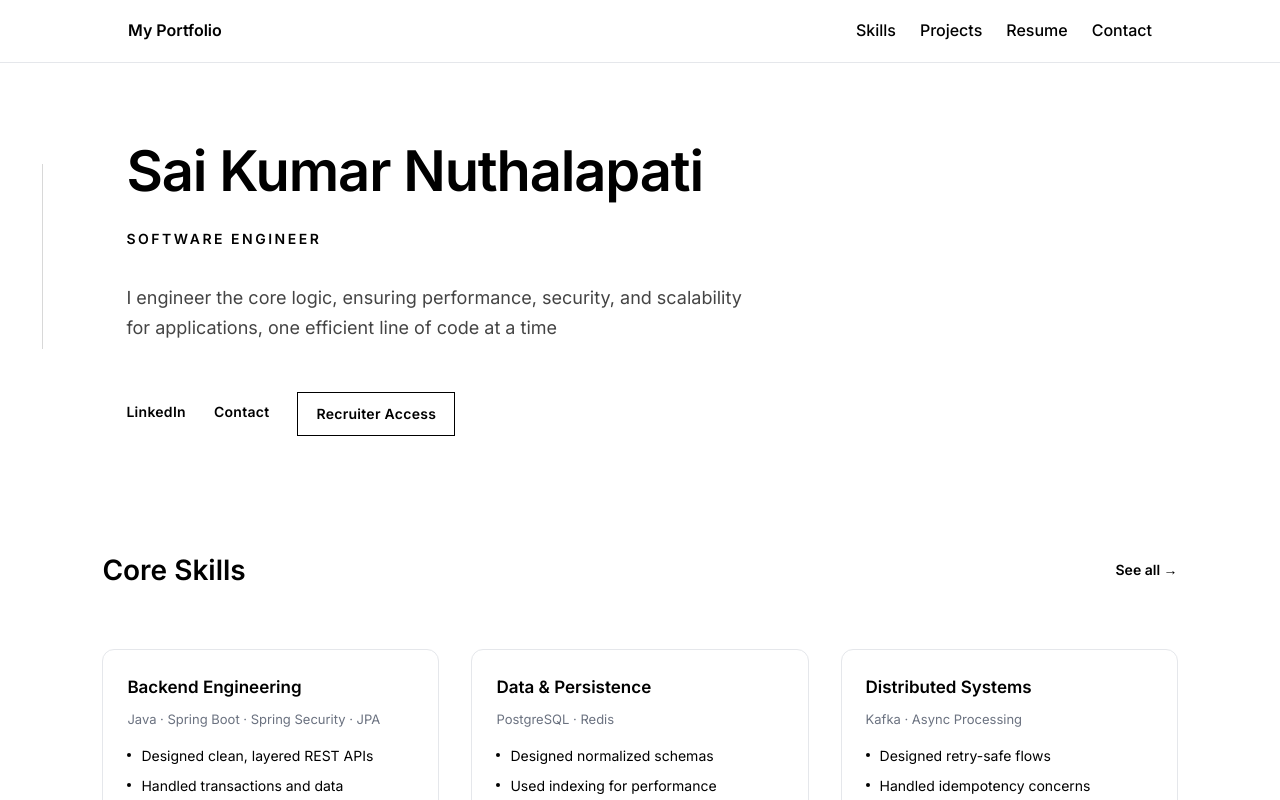
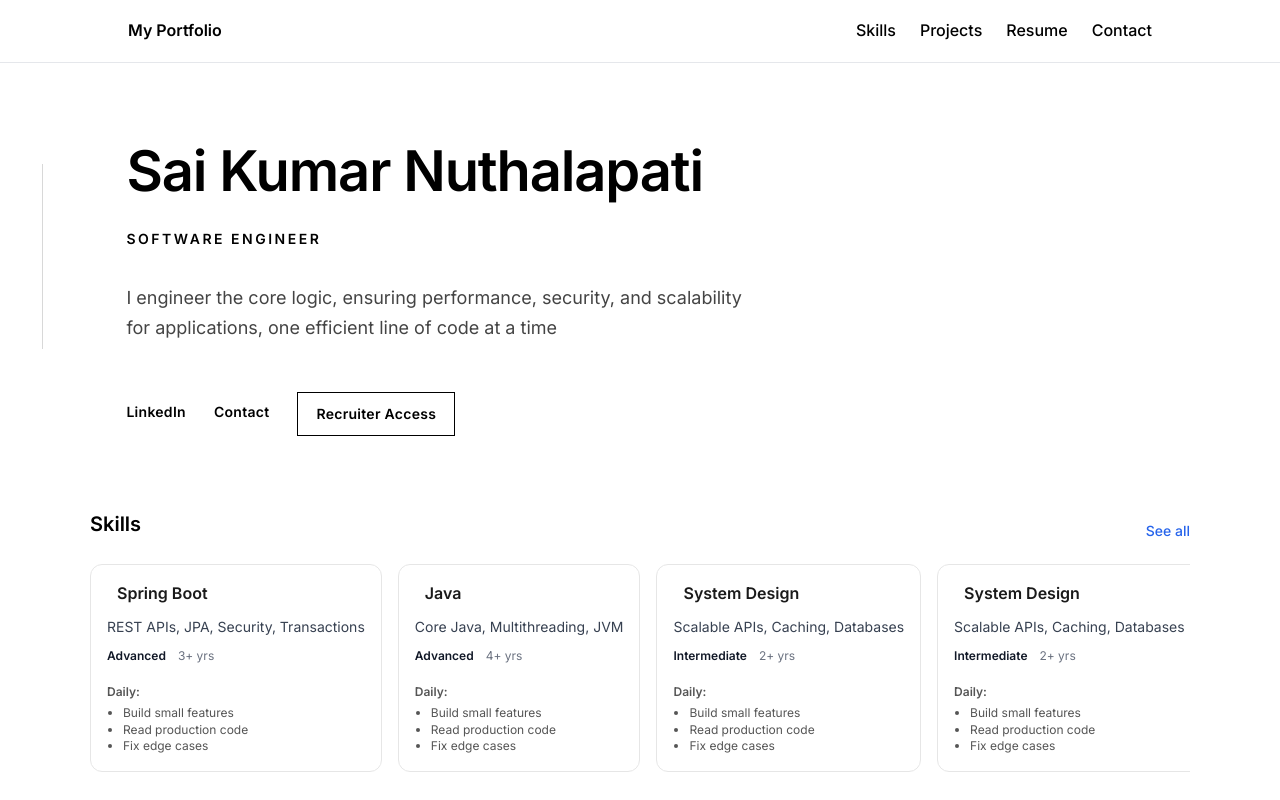
Before and after one commit to sai3kumar/sai-portfolio, a React (Vite) app: page / in a window 1280 px wide. Shown: the top 800 px of the page. Built offline with nearby package versions, Linux system fonts and the light colour scheme.

Commit message:
enhanced skills section

```diff
--- a/src/components/Skills.jsx
+++ b/src/components/Skills.jsx
@@ -1,54 +1,53 @@
+import React from "react";
+
 export default function Skills() {
   return (
-        <section className="skills-section" id="skills">
-            <div className="page-container">
+    <section className="skills-section">
+        <div class="page-container">
       <div className="skills-header">
-                    <h2 className="skills-title">Core Skills</h2>
-                    <a href="#all-skills" className="skills-see-all">
-                        See all →
-                    </a>
+        <h2 className="skills-title">Skills</h2>
+        <button className="skills-see-all">See all</button>
     </div>
 
 
-                <div className="skills-grid">
+      <div className="skills-track">
         <SkillCard
-                        title="Backend Engineering"
-                        tools="Java · Spring Boot · Spring Security · JPA"
-                        points={[
-                            "Designed clean, layered REST APIs",
-                            "Handled transactions and data consistency",
-                            "Focused on maintainability and clarity"
-                        ]}
-                        links={[
-                            { label: "Read more", href: "#" },
-                            { label: "Projects", href: "#projects" }
-                        ]}
+          title="Spring Boot"
+          description="REST APIs, JPA, Security, Transactions"
+          level="Advanced"
+          experience="3+ yrs"
         />
 
         <SkillCard
-                        title="Data & Persistence"
-                        tools="PostgreSQL · Redis"
-                        points={[
-                            "Designed normalized schemas",
-                            "Used indexing for performance",
-                            "Worked with transactional boundaries"
-                        ]}
-                        links={[
-                            { label: "Read more", href: "#" }
-                        ]}
+          title="Java"
+          description="Core Java, Multithreading, JVM"
+          level="Advanced"
+          experience="4+ yrs"
         />
 
         <SkillCard
-                        title="Distributed Systems"
-                        tools="Kafka · Async Processing"
-                        points={[
-                            "Designed retry-safe flows",
-                            "Handled idempotency concerns",
-                            "Reasoned about failure scenarios"
-                        ]}
-                        links={[
-                            { label: "Read more", href: "#" }
-                        ]}
+          title="System Design"
+          description="Scalable APIs, Caching, Databases"
+          level="Intermediate"
+          experience="2+ yrs"
+        />
+        <SkillCard
+          title="System Design"
+          description="Scalable APIs, Caching, Databases"
+          level="Intermediate"
+          experience="2+ yrs"
+        />
+        <SkillCard
+          title="System Design"
+          description="Scalable APIs, Caching, Databases"
+          level="Intermediate"
+          experience="2+ yrs"
+        />
+        <SkillCard
+          title="System Design"
+          description="Scalable APIs, Caching, Databases"
+          level="Intermediate"
+          experience="2+ yrs"
         />
       </div>
       </div>
@@ -56,26 +55,33 @@ export default function Skills() {
   );
 }
 
-function SkillCard({ title, tools, points, links }) {
+export function SkillCard({ title, description, level, experience }) {
   return (
-        <div className="skill-card">
-            <h3 className="skill-card-title">{title}</h3>
+    <article className="skill-card">
+      <div className="skill-card__header">
+        <span className="skill-card__icon">
+          {/* icon goes here */}
+        </span>
 
-            <p className="skill-tools">{tools}</p>
+        <h3 className="skill-card__title">{title}</h3>
+      </div>
 
-            <ul className="skill-points">
-                {points.map((p, i) => (
-                    <li key={i}>{p}</li>
-                ))}
+      <p className="skill-card__desc">{description}</p>
+
+      <div className="skill-card__meta">
+        <span className="skill-card__level">{level}</span>
+        <span className="skill-card__experience">{experience}</span>
+
+      </div>
+
+      <div className="skill-card__practice">
+        <span>Daily:</span>
+            <ul>
+            <li>Build small features</li>
+            <li>Read production code</li>
+            <li>Fix edge cases</li>
             </ul>
-
-            <div className="skill-links">
-                {links.map((l, i) => (
-                    <a key={i} href={l.href}>
-                        {l.label}
-                    </a>
-                ))}
         </div>
-        </div>
+    </article>
   );
 }
--- a/src/index.css
+++ b/src/index.css
@@ -8,6 +8,11 @@
     padding-left: clamp(24px, 8vw, 20px);
     padding-right: clamp(24px, 8vw, 20px);
 }
+html,
+body {
+  overflow-x: hidden;
+}
+
 
 :root {
     --black: #000000;
@@ -113,25 +118,7 @@ nav {
         color: var(--white);
     }
 
-/* ---------- SKILLS ---------- */
-.skills-grid {
-    display: grid;
-    grid-template-columns: repeat(auto-fit, minmax(220px, 1fr));
-    gap: 20px;
-}
 
-.skill-card {
-    border: 1px solid var(--border);
-    padding: 22px;
-    border-radius: 8px;
-    background: var(--card-bg);
-    transition: transform 0.2s ease, box-shadow 0.2s ease;
-}
-
-    .skill-card:hover {
-        transform: translateY(-4px);
-        box-shadow: 0 8px 24px rgba(0,0,0,0.08);
-    }
 
 /* ---------- PROJECTS ---------- */
 .projects-grid {
@@ -445,187 +432,226 @@ html, body, #root {
         display: none; /* hide decorative line on mobile */
     }
 }
-
-
-.skills-section {
-    padding-top: var(--section-padding-top);
-    padding-bottom: var(--section-padding-bottom);
-    padding-left: var(--content-padding);
-    padding-right: var(--content-padding);
-    background: #fff;
+/* ================================
+   GLOBAL SAFETY (prevents page scroll)
+================================ */
+/* =====================================================
+   GLOBAL SAFETY
+   Prevent accidental horizontal page scroll
+===================================================== */
+html,
+body {
+  max-width: 100%;
+  overflow-x: hidden;
 }
 
-.skills-inner {
-    max-width: 1100px;
-    margin: 0 auto;
+/* =====================================================
+   SKILLS SECTION (BOUNDARY)
+   Owns spacing relative to rest of the page
+===================================================== */
+.skills-section {
+  width: 100%;
+  padding: 24px 0;
+  box-sizing: border-box;
+}
+
+.skills-title {
+  margin: 0 0 12px 0;
+  font-size: 20px;
+  font-weight: 600;
+}
+
+/* =====================================================
+   SKILLS TRACK (LAYOUT + SCROLL)
+   Owns horizontal behavior & card-to-card spacing
+===================================================== */
+.skills-track {
+  display: flex;
+  flex-direction: row;
+  gap: 16px;                 /* card-to-card spacing */
+
+  overflow-x: auto;
+  overflow-y: hidden;
+
+  max-width: 100%;
+  padding-bottom: 8px;       /* space for scrollbar */
+
+  scroll-behavior: smooth;
+  -webkit-overflow-scrolling: touch;
+}
+
+/* Hide scrollbar (UX polish, still scrollable) */
+.skills-track::-webkit-scrollbar {
+  display: none;
+}
+.skills-track {
+  scrollbar-width: none;
+}
+
+/* =====================================================
+   SKILL CARD (CONTENT CONTAINER)
+   Owns ONLY internal layout & spacing
+===================================================== */
+.skill-card {
+  flex-shrink: 0;            /* CRITICAL: prevents collapse */
+
+  padding: 16px;
+  border-radius: 12px;
+
+  background: #111;
+  color: #fff;
+
+  box-sizing: border-box;
+
+  display: flex;
+  flex-direction: column;
+  gap: 10px;                 /* content-to-content spacing */
+}
+
+/* =====================================================
+   CARD INTERNAL STRUCTURE
+===================================================== */
+.skill-card__header {
+  display: flex;
+  align-items: center;
+  gap: 10px;
+}
+
+.skill-card__icon {
+  display: flex;
+  align-items: center;
+  justify-content: center;
+}
+
+.skill-card__title {
+  margin: 0;
+  font-size: 16px;
+  font-weight: 600;
+}
+
+.skill-card__desc {
+  margin: 0;
+  font-size: 14px;
+  line-height: 1.4;
+  color: #cfcfcf;
+}
+
+.skill-card__meta {
+  display: flex;
+  gap: 12px;
+  font-size: 12px;
+  color: #9a9a9a;
+}
+
+/* =====================================================
+   OPTIONAL DESKTOP POLISH (SAFE)
+===================================================== */
+@media (hover: hover) {
+  .skill-card:hover {
+    transform: translateY(-2px);
+    transition: transform 0.2s ease;
+  }
+}
+/* Card base for white theme */
+.skill-card {
+  background: #ffffff;
+  color: #1a1a1a;
+  border: 1px solid #e6e6e6;
+}
+
+/* Practice section */
+.skill-card__practice {
+  margin-top: 6px;
+  font-size: 12px;
+  color: #555;
+}
+
+.skill-card__practice span {
+  font-weight: 600;
+  display: block;
+  margin-bottom: 4px;
+}
+
+.skill-card__practice ul {
+  margin: 0;
+  padding-left: 16px;
+}
+
+.skill-card__practice li {
+  line-height: 1.4;
+}
+.skills-track {
+  margin-left: 0;
+  margin-right: 0;
+}
+/* Header row */
+.skills-header {
+  display: flex;
+  align-items: center;
+  justify-content: space-between;
+  margin-bottom: 12px;
+}
+
+/* See all button */
+.skills-see-all {
+  background: none;
+  border: none;
+  padding: 0;
+
+  font-size: 14px;
+  font-weight: 500;
+  color: #2563eb; /* calm blue */
+
+  cursor: pointer;
+}
+
+.skills-see-all:hover {
+  text-decoration: underline;
+}
+.skill-card__level {
+  font-weight: 600;
+  color: #111827; /* almost-black */
+}
+
+.skill-card__experience {
+  color: #6b7280;
+}
+
+.skill-card__meta {
+  font-size: 12px;
+  color: #6b7280; /* slate-500 */
+  opacity: 1;     /* important */
+}
+
+.skill-card__desc {
+  color: #374151; /* slate-700 */
+}
+@media (max-width: 768px) {
+  .skills-section {
+    padding-left: 8%;
+    padding-right: 8%;
+  }
+
+  /* Override container padding on mobile */
+  .skills-section .page-container {
+    padding-left: 0;
+    padding-right: 0;
+  }
+
+  .skills-header {
+    align-items: flex-start;
+  }
+
+  .skills-track {
+    gap: 12px;
+  }
+
+  .skill-card {
+    padding: 14px;
+  }
 }
 
 
-.skills-grid {
-    display: grid;
-    grid-template-columns: repeat(auto-fit, minmax(300px, 1fr));
-    gap: 32px;
-}
-
-/* CARD */
-
-.skill-card {
-    border: 1px solid #e5e7eb;
-    padding: 24px; /* was 32px */
-    border-radius: 12px; /* was 14px */
-    background: #fff;
-    transition: transform 0.25s ease, box-shadow 0.25s ease;
-    margin-bottom: 0;
-}
-
-
-    .skill-card:hover {
-        transform: translateY(-6px);
-        box-shadow: 0 18px 40px rgba(0, 0, 0, 0.08);
-    }
-
-/* CONTENT */
-
-.skill-card-title {
-    font-size: 17px; /* was 18px */
-    margin-bottom: 8px;
-}
-
-.skill-tools {
-    font-size: 13px; /* was 14px */
-    margin-bottom: 14px;
-}
-.skill-points {
-    list-style: none;
-    padding: 0;
-    margin: 0 0 24px 0;
-}
-
-.skill-points li {
-    position: relative;
-    padding-left: 14px;
-    font-size: 14px;
-    line-height: 1.7;
-    margin-bottom: 6px;
-}
-
-.skill-points li::before {
-    content: "";
-    position: absolute;
-    left: 0;
-    top: 9px;
-    width: 4px;
-    height: 4px;
-    background: #000;
-    border-radius: 50%;
-}
-
-
-
-/* LINKS */
-
-.skill-links {
-    display: flex;
-    gap: 20px;
-}
-
-    .skill-links a {
-        font-size: 13px;
-        font-weight: 600;
-        letter-spacing: 0.02em;
-        text-decoration: none;
-        color: #000;
-        position: relative;
-    }
-
-        .skill-links a::after {
-            content: "";
-            position: absolute;
-            left: 0;
-            bottom: -2px;
-            width: 0;
-            height: 1.5px;
-            background: #000;
-            transition: width 0.25s ease;
-        }
-
-        .skill-links a:hover::after {
-            width: 100%;
-        }
-@media (max-width: 768px) {
-    .skills-section {
-        padding: 80px 8%;
-    }
-
-    .skills-grid {
-        gap: 24px;
-    }
-
-    .skill-card {
-        padding: 26px;
-    }
-}
-.skills-header {
-    display: flex;
-    justify-content: space-between;
-    align-items: center;
-    margin-bottom: 56px;
-}
-
-.skills-title {
-    margin: 0; /* 🔴 critical fix */
-    font-size: 28px;
-    font-weight: 700;
-}
-
-.skills-see-all {
-    font-size: 14px;
-    font-weight: 600;
-    text-decoration: none;
-    color: #000;
-    white-space: nowrap;
-    position: relative;
-}
-
-
-    .skills-see-all::after {
-        content: "";
-        position: absolute;
-        left: 0;
-        bottom: -2px;
-        width: 0;
-        height: 1.5px;
-        background: #000;
-        transition: width 0.25s ease;
-    }
-
-    .skills-see-all:hover::after {
-        width: 100%;
-    }
-@media (max-width: 768px) {
-    .skills-grid {
-        display: flex;
-        overflow-x: auto;
-        gap: 20px;
-        padding-bottom: 10px;
-        scroll-snap-type: x mandatory;
-    }
-
-    .skill-card {
-        min-width: 78%;
-        scroll-snap-align: start;
-    }
-
-    /* Hide scrollbar (clean look) */
-    .skills-grid::-webkit-scrollbar {
-        display: none;
-    }
-
-    .skills-grid {
-        -ms-overflow-style: none;
-        scrollbar-width: none;
-    }
-}
 /* EXPERIENCE SECTION */
 
 .experience-section {
```
Also changed, not shown: 1 other file (tests, documents, lock files or other folders). Lines whose indentation alone changed are shown as unchanged.
